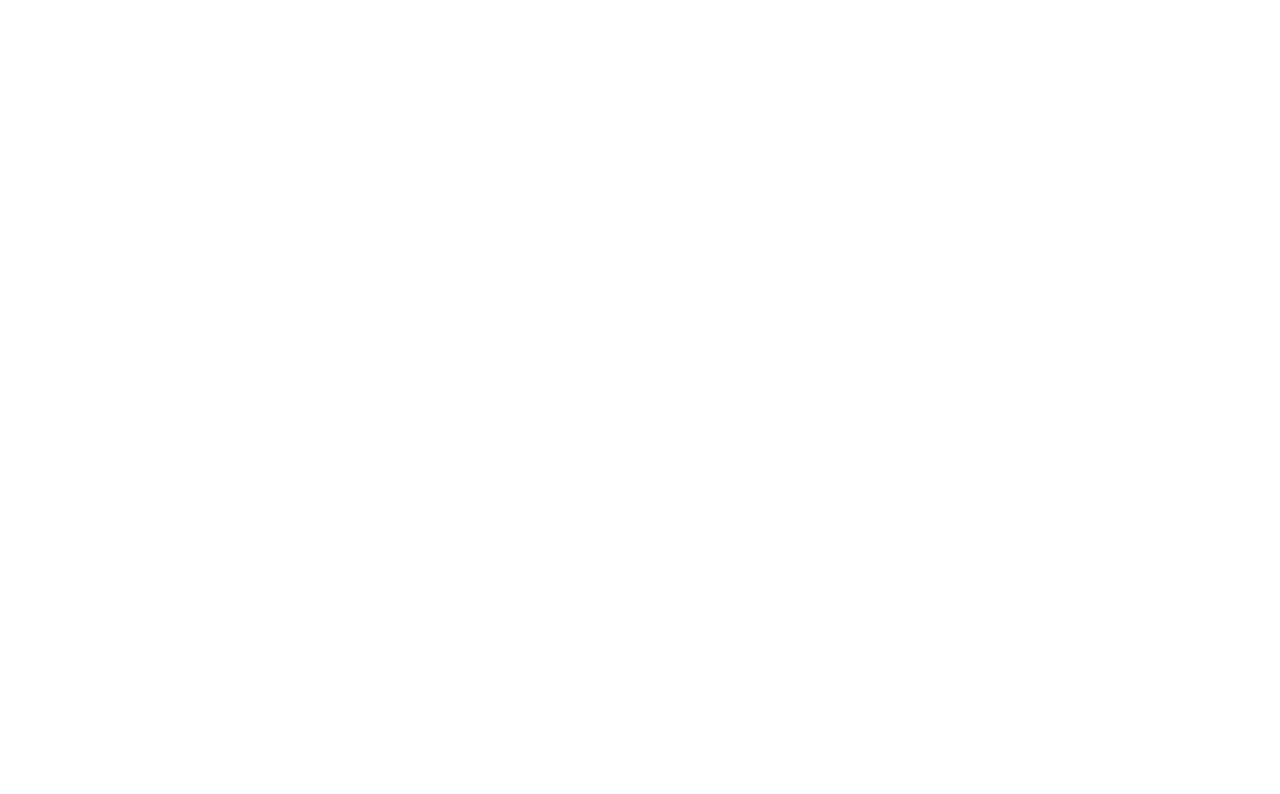
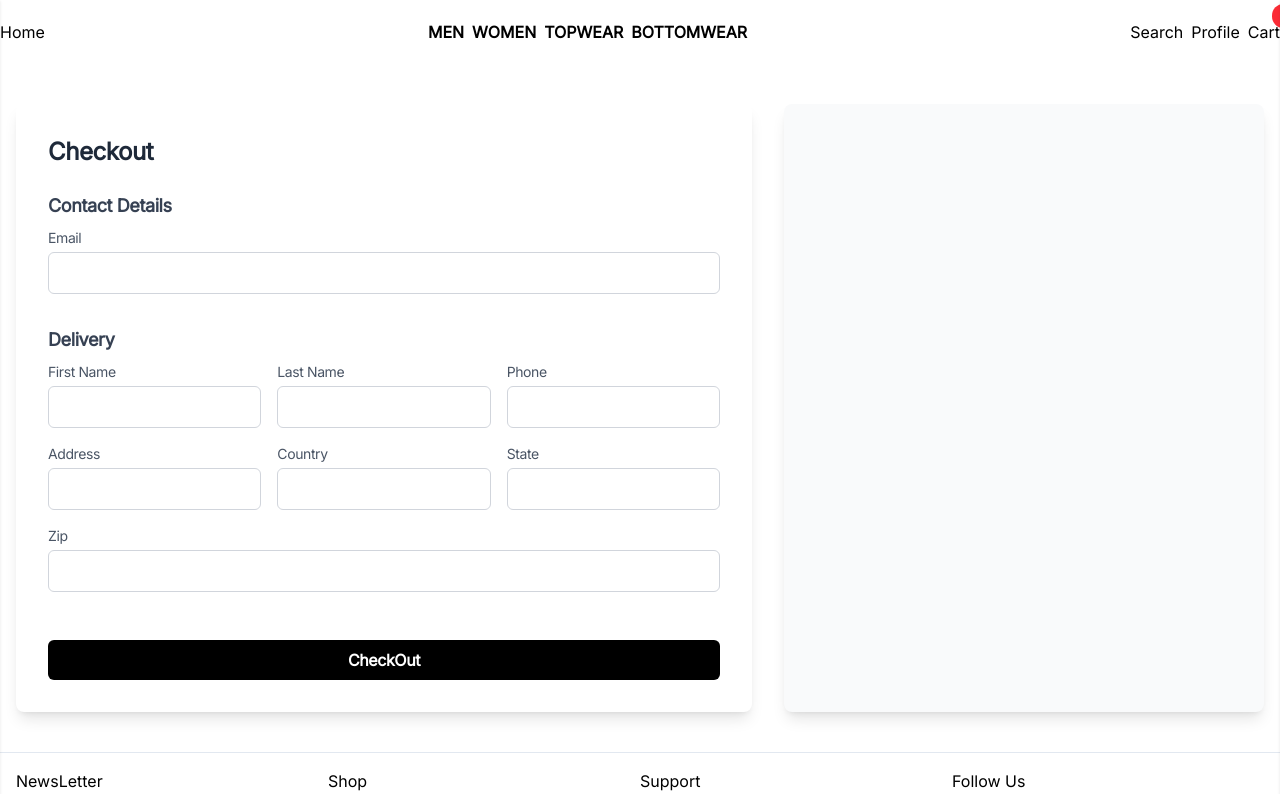
Before and after one commit to Ankushkumardas/Ecom-Service, a React (Vite) app in the folder frontend/app/: page /checkout in a window 1280 px wide. Before the commit this address had no page. Shown: the top 794 px of the page. Built offline with nearby package versions, Linux system fonts and the light colour scheme.

Commit message:
changes to checkout

```diff
--- a/frontend/app/src/App.jsx
+++ b/frontend/app/src/App.jsx
@@ -7,6 +7,8 @@
 import Register from './pages/Register';
 import Profile from './pages/Profile';
 import CollectionPage from './pages/CollectionPage';
+import ProductDetails from './components/products/ProductDetails';
+import Checkout from './components/cart/Checkout';
 const App = () => {
   return (
     <div>
@@ -19,6 +21,9 @@
           <Route path='/register' element={<Register/>} />
           <Route path='/profile' element={<Profile/>} />
           <Route path='/collections/:collection' element={<CollectionPage/>} />
+          <Route path='/product/:id' element={<ProductDetails/>} />
+          <Route path='/checkout' element={<Checkout/>} />
+
         </Route>
         {/* admin routes */}
       </Routes>
--- a/frontend/app/src/components/FilterSidebar.jsx
+++ b/frontend/app/src/components/FilterSidebar.jsx
@@ -25,6 +25,7 @@
     // Sync filters from URL on mount or URL change
     useEffect(() => {
         const params = Object.fromEntries([...searchParams]);
+        // console.log(params.size.split(","))
         const newFilters = {
             category: params.category || "",
             gender: params.gender || "",
--- a/frontend/app/src/components/SortOptions.jsx
+++ b/frontend/app/src/components/SortOptions.jsx
@@ -2,6 +2,7 @@
 
 const SortOptions = () => {
   const [searchParams, setSearchParams] = useSearchParams();
+
   const handleSortChange = (e) => {
     const newParams = new URLSearchParams(searchParams);
     if (e.target.value) {
@@ -11,6 +12,7 @@
     }
     setSearchParams(newParams, { replace: true });
   };
+
   return (
     <div className='mb-2 flex items-center justify-end'>
       <select
--- /dev/null
+++ b/frontend/app/src/components/cart/Checkout.jsx
@@ -0,0 +1,151 @@
+import React, { useState } from 'react'
+import { useNavigate } from 'react-router';
+
+const cart = {
+    products: [
+        {
+            name: "T-Shirt",
+            size: "M",
+            color: "Blue",
+            price: 19.99,
+            images: ["https://example.com/images/tshirt-blue-1.jpg", "https://example.com/images/tshirt-blue-2.jpg"]
+        },
+        {
+            name: "Sneakers",
+            size: "9",
+            color: "White",
+            price: 49.99,
+            images: ["https://example.com/images/sneakers-white-1.jpg", "https://example.com/images/sneakers-white-2.jpg"]
+        },
+        {
+            name: "Jacket",
+            size: "L",
+            color: "Black",
+            price: 89.99,
+            images: ["https://example.com/images/jacket-black-1.jpg", "https://example.com/images/jacket-black-2.jpg"]
+        }
+    ], totalprice: 219,
+};
+
+const Checkout = () => {
+    const navigate = useNavigate();
+
+    const [shippingaddress, setshippingaddress] = useState({
+        firstname: "",
+        lastname: "",
+        address: "",
+        phone: "",
+        country: "",
+        state: "",
+        zip: ""
+    })
+    const handlesubmit = (e) => {
+        e.preventDefault();
+        console.log(shippingaddress)
+    }
+
+    return (
+        <div className="container mx-auto">
+            <div className="grid grid-cols-1 lg:grid-cols-5 gap-8 max-w-7xl mx-auto py-10 px-4 tracking-tight">
+                <div className="rounded-lg p-8 bg-white shadow-lg lg:col-span-3">
+                    <h2 className="text-2xl font-bold mb-6 text-gray-800">Checkout</h2>
+                    <form onSubmit={handlesubmit} className="space-y-8">
+                        <div>
+                            <h3 className="text-lg font-semibold mb-2 text-gray-700">Contact Details</h3>
+                            <div className="mb-4">
+                                <label className="block text-sm font-medium text-gray-600 mb-1">Email</label>
+                                <input
+                                    type="text"
+                                    value={shippingaddress.email || ""}
+                                    onChange={e => setshippingaddress({ ...shippingaddress, email: e.target.value })}
+                                    className="w-full px-3 py-2 border border-gray-300 rounded-md focus:outline-none focus:ring-2 focus:ring-black"
+                                />
+                            </div>
+                        </div>
+                        <div>
+                            <h3 className="text-lg font-semibold mb-2 text-gray-700">Delivery</h3>
+                            <div className="mb-4 grid grid-cols-1 md:grid-cols-3 gap-4">
+                                <div>
+                                    <label className="block text-sm font-medium text-gray-600 mb-1">First Name</label>
+                                    <input
+                                        type="text"
+                                        value={shippingaddress.firstname}
+                                        onChange={e => setshippingaddress({ ...shippingaddress, firstname: e.target.value })}
+                                        className="w-full px-3 py-2 border border-gray-300 rounded-md focus:outline-none focus:ring-2 focus:ring-black"
+                                    />
+                                </div>
+                                <div>
+                                    <label className="block text-sm font-medium text-gray-600 mb-1">Last Name</label>
+                                    <input
+                                        type="text"
+                                        value={shippingaddress.lastname}
+                                        onChange={e => setshippingaddress({ ...shippingaddress, lastname: e.target.value })}
+                                        className="w-full px-3 py-2 border border-gray-300 rounded-md focus:outline-none focus:ring-2 focus:ring-black"
+                                    />
+                                </div>
+                                <div>
+                                    <label className="block text-sm font-medium text-gray-600 mb-1">Phone</label>
+                                    <input
+                                        type="text"
+                                        value={shippingaddress.phone}
+                                        onChange={e => setshippingaddress({ ...shippingaddress, phone: e.target.value })}
+                                        className="w-full px-3 py-2 border border-gray-300 rounded-md focus:outline-none focus:ring-2 focus:ring-black"
+                                    />
+                                </div>
+                            </div>
+                            <div className="mb-4 grid grid-cols-1 md:grid-cols-3 gap-4">
+                                <div>
+                                    <label className="block text-sm font-medium text-gray-600 mb-1">Address</label>
+                                    <input
+                                        type="text"
+                                        value={shippingaddress.address}
+                                        onChange={e => setshippingaddress({ ...shippingaddress, address: e.target.value })}
+                                        className="w-full px-3 py-2 border border-gray-300 rounded-md focus:outline-none focus:ring-2 focus:ring-black"
+                                    />
+                                </div>
+                                <div>
+                                    <label className="block text-sm font-medium text-gray-600 mb-1">Country</label>
+                                    <input
+                                        type="text"
+                                        value={shippingaddress.country}
+                                        onChange={e => setshippingaddress({ ...shippingaddress, country: e.target.value })}
+                                        className="w-full px-3 py-2 border border-gray-300 rounded-md focus:outline-none focus:ring-2 focus:ring-black"
+                                    />
+                                </div>
+                                <div>
+                                    <label className="block text-sm font-medium text-gray-600 mb-1">State</label>
+                                    <input
+                                        type="text"
+                                        value={shippingaddress.state}
+                                        onChange={e => setshippingaddress({ ...shippingaddress, state: e.target.value })}
+                                        className="w-full px-3 py-2 border border-gray-300 rounded-md focus:outline-none focus:ring-2 focus:ring-black"
+                                    />
+                                </div>
+                            </div>
+                            <div className="mb-4">
+                                <label className="block text-sm font-medium text-gray-600 mb-1">Zip</label>
+                                <input
+                                    type="text"
+                                    value={shippingaddress.zip}
+                                    onChange={e => setshippingaddress({ ...shippingaddress, zip: e.target.value })}
+                                    className="w-full px-3 py-2 border border-gray-300 rounded-md focus:outline-none focus:ring-2 focus:ring-black"
+                                />
+                            </div>
+                        </div>
+                        <button
+                            type="submit"
+                            className="w-full bg-black rounded-md text-white py-2 px-4 mt-4 font-semibold hover:bg-gray-900 transition"
+                        >
+                            CheckOut
+                        </button>
+                    </form>
+                </div>
+                <div className="rounded-lg p-8 bg-gray-50 shadow-lg lg:col-span-2">
+                    {/* You can add cart summary or order details here */}
+                </div>
+            </div>
+        </div>
+    )
+}
+
+export default Checkout
--- a/frontend/app/src/components/layout/Cartdrawer.jsx
+++ b/frontend/app/src/components/layout/Cartdrawer.jsx
@@ -1,9 +1,15 @@
 import React from 'react'
 import CartContent from '../cart/CartContent'
+import { useNavigate } from 'react-router'
 
 const Cartdrawer = ({ handleToggle, cartopen }) => {
+    const navigate=useNavigate();
     const handlechange = () => {
         handleToggle()
+    }
+
+    const handlecheckout=()=>{
+        navigate('/checkout')
     }
     return (
         <div className={`fixed top-0 right-0 w-1/2 sm:1/2 md:1/4 lg:w-1/4  h-full bg-slate-100 shadow transition-transform transform duration-200 flex flex-col z-90 ${cartopen ? "translate-x-0" : "translate-x-full"}`}>
@@ -13,7 +19,7 @@
                 <CartContent/>
             </div>
             <div className=' sticky bottom-0'>
-                <button className=' w-full flex items-center justify-center bg-blue-500 text-white py-2 '>Checkout</button>
+                <button className=' w-full flex items-center justify-center bg-blue-500 text-white py-2 '  onClick={handlecheckout}>Checkout</button>
             </div>
         </div>
     )
--- a/frontend/app/src/main.jsx
+++ b/frontend/app/src/main.jsx
@@ -1,4 +1,3 @@
-import { StrictMode } from 'react'
 import { createRoot } from 'react-dom/client'
 import './index.css'
 import App from './App.jsx'
--- a/frontend/app/src/pages/CollectionPage.jsx
+++ b/frontend/app/src/pages/CollectionPage.jsx
@@ -22,6 +22,7 @@
             document.removeEventListener('mousedown',handleclickoutside);
         }
     },[])
+
     const data = [
   {
     _id: 3,
```
